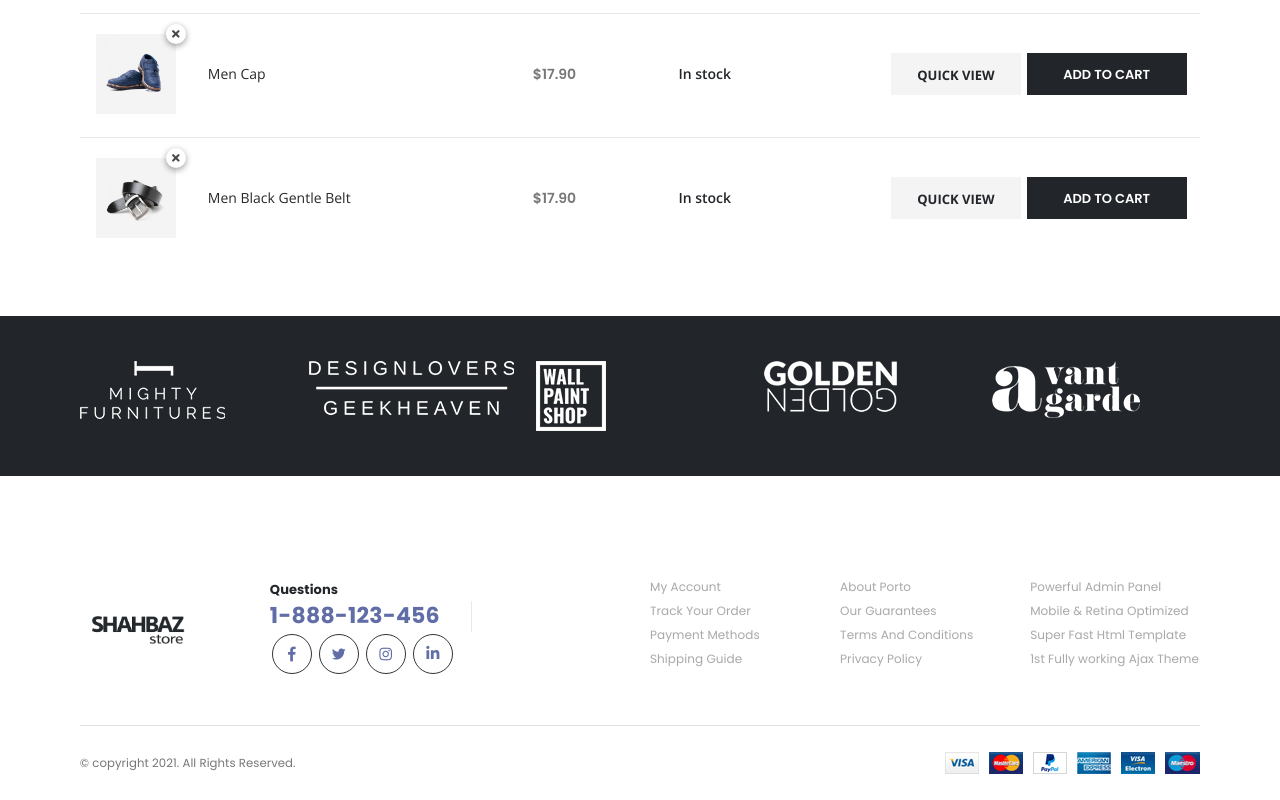
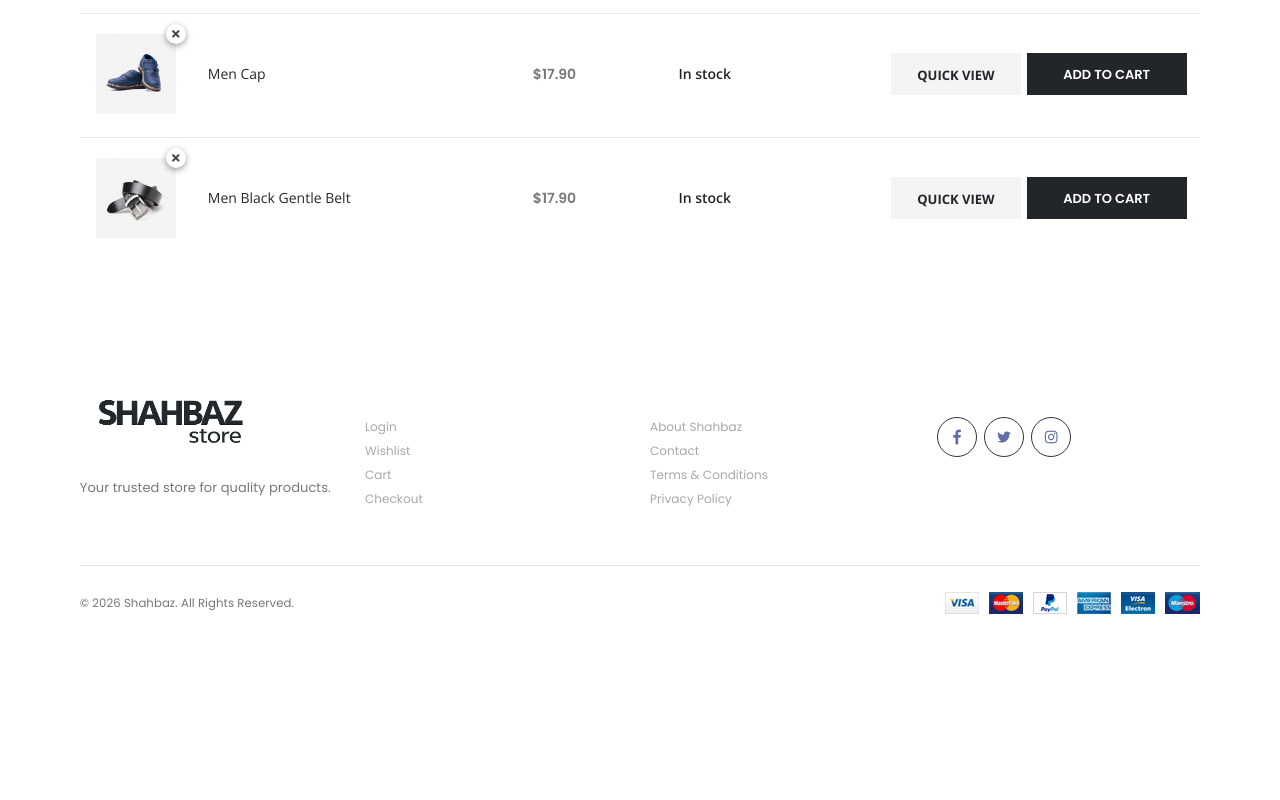
Before and after one commit to ahmadkamrans/shahbaz-store, a Next.js app in the folder frontend/: page /wishlist in a window 1280 px wide. Shown: the part 828-1628 px from the top of the page. After the commit the page ends 1468 px from the top, so only its background shows below. Built offline with nearby package versions, Linux system fonts and the light colour scheme.

Commit message:
Update project branding from Porto to Shahbaz Store. Modified README, layout metadata, and various components to reflect the new store name. Enhanced footer logo size and adjusted mobile menu text for consistency. Improved wishlist page title for better user clarity.

```diff
--- a/frontend/app/globals.css
+++ b/frontend/app/globals.css
@@ -17,6 +17,13 @@
   height: auto;
   max-width: 180px;
   max-height: 72px;
+}
+
+/* Footer: larger logo (theme sets .logo-footer img max-width: 115px) */
+.logo-footer img {
+  max-width: 180px !important;
+  width: auto;
+  height: auto;
 }
 
 /* Global styles */
--- a/frontend/app/layout.tsx
+++ b/frontend/app/layout.tsx
@@ -5,8 +5,8 @@ import { WebFontLoader } from "./webfont-loader";
 import "./globals.css";
 
 export const metadata: Metadata = {
-  title: "Porto - Bootstrap eCommerce Template",
-  description: "Porto - Bootstrap eCommerce Template",
+  title: "Shahbaz - eCommerce Store",
+  description: "Shahbaz - eCommerce Store",
   keywords: "HTML5 Template",
   authors: [{ name: "SW-THEMES" }],
 };
--- a/frontend/app/page.tsx
+++ b/frontend/app/page.tsx
@@ -518,7 +518,7 @@ export default function HomePage() {
                     href="#"
                     className="with-icon mr-sm-auto ml-4 mr-4 ml-sm-0"
                   >
-                    @PORTODECOR<i className="fas fa-long-arrow-alt-right"></i>
+                    @SHAHBAZ<i className="fas fa-long-arrow-alt-right"></i>
                   </a>
                 </div>
                 <div className="row row-sm">
--- a/frontend/app/wishlist/page.tsx
+++ b/frontend/app/wishlist/page.tsx
@@ -67,7 +67,7 @@ export default function WishlistPage() {
         </nav>
 
         <div className="wishlist-title">
-          <h2 className="p-2">My wishlist on Porto Shop 4</h2>
+          <h2 className="p-2">My wishlist on Shahbaz</h2>
         </div>
         <div className="wishlist-table-container">
           <table className="table table-wishlist mb-0">
--- a/frontend/components/layout/Footer.tsx
+++ b/frontend/components/layout/Footer.tsx
@@ -1,87 +1,74 @@
-'use client';
+"use client";
 
-import Link from 'next/link';
-import Image from 'next/image';
-import { Swiper, SwiperSlide } from 'swiper/react';
-import { Autoplay } from 'swiper/modules';
-import 'swiper/css';
-
-const partnerLogos = [
-  '/assets/images/demoes/demo29/logos/1.png',
-  '/assets/images/demoes/demo29/logos/2.png',
-  '/assets/images/demoes/demo29/logos/3.png',
-  '/assets/images/demoes/demo29/logos/4.png',
-  '/assets/images/demoes/demo29/logos/5.png',
-  '/assets/images/demoes/demo29/logos/6.png',
-];
+import Link from "next/link";
+import Image from "next/image";
 
 export function Footer() {
+  const currentYear = new Date().getFullYear();
+
   return (
     <footer className="footer">
-      <div className="partners-panel">
-        <div className="container">
-          <Swiper
-            modules={[Autoplay]}
-            spaceBetween={20}
-            slidesPerView={2}
-            autoplay={{
-              delay: 3000,
-              disableOnInteraction: false,
-            }}
-            loop={true}
-            breakpoints={{
-              576: {
-                slidesPerView: 3,
-              },
-              991: {
-                slidesPerView: 4,
-              },
-              1200: {
-                slidesPerView: 5,
-              },
-              1400: {
-                slidesPerView: 6,
-                spaceBetween: 0,
-              },
-            }}
-            className="partners-carousel text-center"
-          >
-            {partnerLogos.map((logo, index) => (
-              <SwiperSlide key={index}>
-                <Image
-                  src={logo}
-                  width={148}
-                  height={57}
-                  alt={`Partner logo ${index + 1}`}
-                />
-              </SwiperSlide>
-            ))}
-          </Swiper>
-        </div>
-      </div>
-
       <div className="container">
         <div className="footer-middle row">
-          <div className="col-lg-5 col-xl-6">
-            <div className="row mt-2" style={{ display: 'flex', alignItems: 'center' }}>
-              <div className="col-md-4 col-lg-12 col-xl-4">
+          <div className="col-6 col-lg-3">
             <Link href="/" className="logo-footer">
               <Image
                 src="/assets/images/logo-black.png"
-                    width={112}
-                    height={44}
-                    alt="logo"
+                width={280}
+                height={58}
+                alt="Shahbaz"
               />
             </Link>
+            <p className="mt-2 mb-0 text-body">
+              Your trusted store for quality products.
+            </p>
           </div>
-              <div className="col-md-8 col-lg-12 col-xl-8">
-                <div className="social-link">
-                  <h4>Questions</h4>
-                  <div className="links">
-                    <a href="tel:1-888-123-456" className="phone_link">
-                      1-888-123-456
-                    </a>
-                    <hr className="vertical" />
+          <div className="col-6 col-lg-3">
+            <div className="widget">
+              <h3 className="widget-title">Account</h3>
+              <div className="widget-content">
+                <ul>
+                  <li>
+                    <Link href="/login">Login</Link>
+                  </li>
+                  <li>
+                    <Link href="/wishlist">Wishlist</Link>
+                  </li>
+                  <li>
+                    <Link href="/cart">Cart</Link>
+                  </li>
+                  <li>
+                    <Link href="/checkout">Checkout</Link>
+                  </li>
+                </ul>
+              </div>
+            </div>
+          </div>
+          <div className="col-6 col-lg-3">
+            <div className="widget">
+              <h3 className="widget-title">About</h3>
+              <div className="widget-content">
+                <ul>
+                  <li>
+                    <Link href="/about">About Shahbaz</Link>
+                  </li>
+                  <li>
+                    <a href="#">Contact</a>
+                  </li>
+                  <li>
+                    <a href="#">Terms & Conditions</a>
+                  </li>
+                  <li>
+                    <a href="#">Privacy Policy</a>
+                  </li>
+                </ul>
+              </div>
+            </div>
+          </div>
+          <div className="col-6 col-lg-3">
+            <div className="widget">
+              <h3 className="widget-title">Follow Us</h3>
+              <div className="widget-content">
                 <div className="social-icons">
                   <a
                     href="#"
@@ -106,88 +93,10 @@ export function Footer() {
                     className="social-icon social-instagram"
                     target="_blank"
                     rel="noopener noreferrer"
-                        title="instagram"
+                    title="Instagram"
                   >
                     <i className="icon-instagram"></i>
                   </a>
-                      <a
-                        href="#"
-                        className="social-icon social-linkedin"
-                        target="_blank"
-                        rel="noopener noreferrer"
-                        title="Linkedin"
-                      >
-                        <i className="fab fa-linkedin-in"></i>
-                      </a>
-                    </div>
-                  </div>
-                </div>
-              </div>
-            </div>
-          </div>
-          <div className="col-lg-7 col-xl-6">
-            <div className="row">
-              <div className="col-md-4 col-lg-4">
-                <div className="widget">
-                  <h3 className="widget-title">Account</h3>
-                  <div className="widget-content">
-                    <ul>
-                      <li>
-                        <Link href="/dashboard">My Account</Link>
-                      </li>
-                      <li>
-                        <a href="#">Track Your Order</a>
-                      </li>
-                      <li>
-                        <a href="#">Payment Methods</a>
-                      </li>
-                      <li>
-                        <a href="#">Shipping Guide</a>
-                      </li>
-                    </ul>
-                  </div>
-                </div>
-              </div>
-              <div className="col-md-4 col-lg-4">
-                <div className="widget">
-                  <h3 className="widget-title">About</h3>
-                  <div className="widget-content">
-                    <ul>
-                      <li>
-                        <Link href="/about">About Porto</Link>
-                      </li>
-                      <li>
-                        <a href="#">Our Guarantees</a>
-                      </li>
-                      <li>
-                        <a href="#">Terms And Conditions</a>
-                      </li>
-                      <li>
-                        <a href="#">Privacy Policy</a>
-                      </li>
-                    </ul>
-                  </div>
-                </div>
-              </div>
-              <div className="col-md-4 col-lg-4">
-                <div className="widget">
-                  <h3 className="widget-title">Features</h3>
-                  <div className="widget-content">
-                    <ul>
-                      <li>
-                        <a href="#">Powerful Admin Panel</a>
-                      </li>
-                      <li>
-                        <a href="#">Mobile & Retina Optimized</a>
-                      </li>
-                      <li>
-                        <a href="#">Super Fast Html Template</a>
-                      </li>
-                      <li>
-                        <a href="#">1st Fully working Ajax Theme</a>
-                      </li>
-                    </ul>
-                  </div>
                 </div>
               </div>
             </div>
@@ -195,7 +104,7 @@ export function Footer() {
         </div>
         <div className="footer-bottom d-lg-flex align-items-center">
           <p className="footer-copyright font2 mb-0">
-            © copyright 2021. All Rights Reserved.
+            © {currentYear} Shahbaz. All Rights Reserved.
           </p>
           <Image
             className="ml-lg-auto ml-0 mt-lg-0 mt-1"
--- a/frontend/components/layout/Header.tsx
+++ b/frontend/components/layout/Header.tsx
@@ -112,7 +112,7 @@ export function Header() {
               src="/assets/images/logo-black.png"
               width={180}
               height={72}
-              alt="Porto Logo"
+              alt="Shahbaz"
             />
           </Link>
 
@@ -138,7 +138,7 @@ export function Header() {
       <div className="container">
         <div className="header-bottom w-100">
           <h4 className="mb-0 text-center pr-3 pl-3">
-            Get 10% OFF at the Porto Kitchen Selection -{' '}
+            Get 10% OFF at the Shahbaz Kitchen Selection -{' '}
             <Link href="/products">Shop Now!</Link>
           </h4>
         </div>
--- a/frontend/components/layout/MobileMenu.tsx
+++ b/frontend/components/layout/MobileMenu.tsx
@@ -225,7 +225,7 @@ export function MobileMenu({ isOpen, onClose }: MobileMenuProps) {
                   target="_blank"
                   rel="noopener noreferrer"
                 >
-                  Buy Porto!
+                  Shop Shahbaz
                   <span className="tip tip-hot">Hot</span>
                 </a>
               </li>
```
Also changed, not shown: 1 other file (tests, documents, lock files or other folders). Lines whose indentation alone changed are shown as unchanged.
